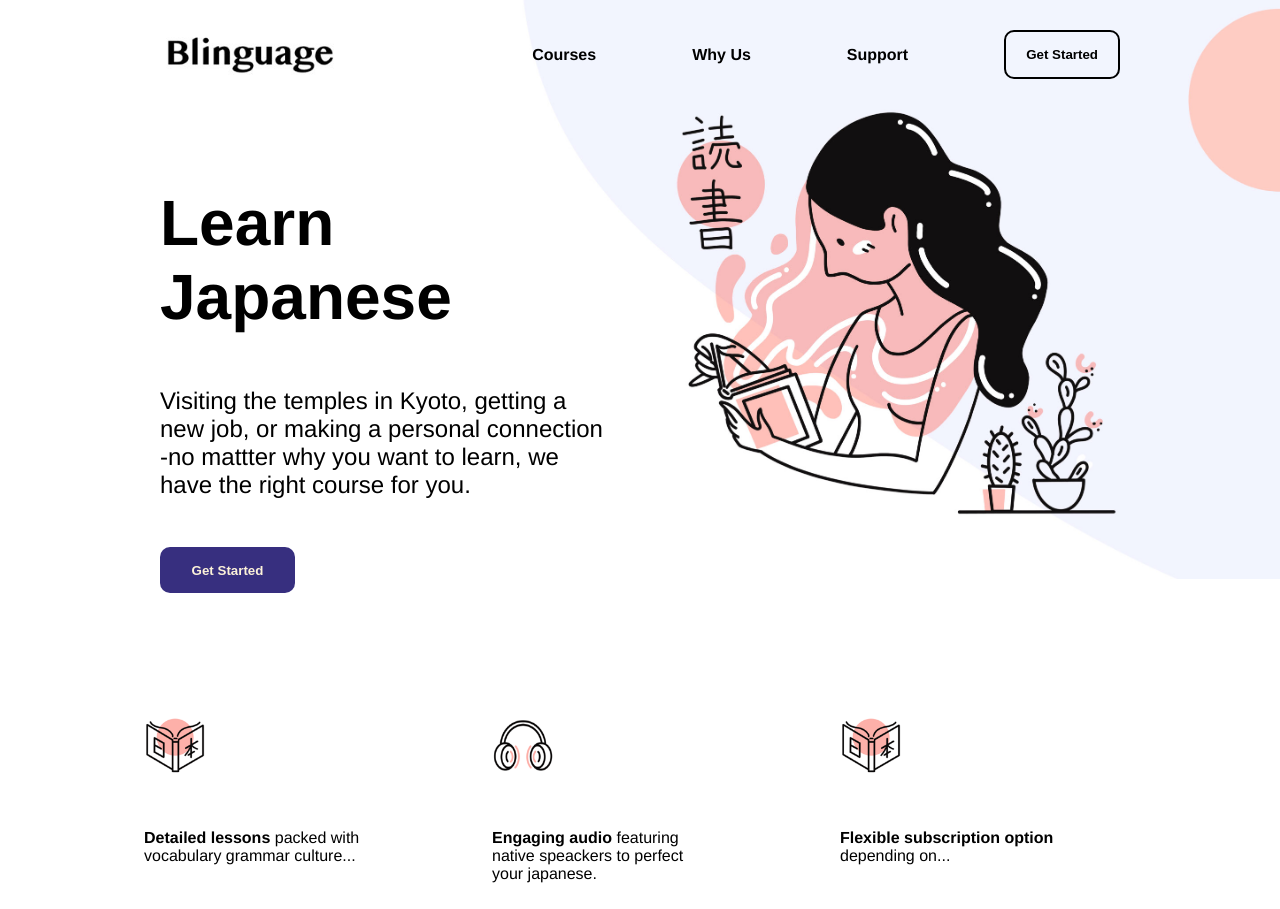
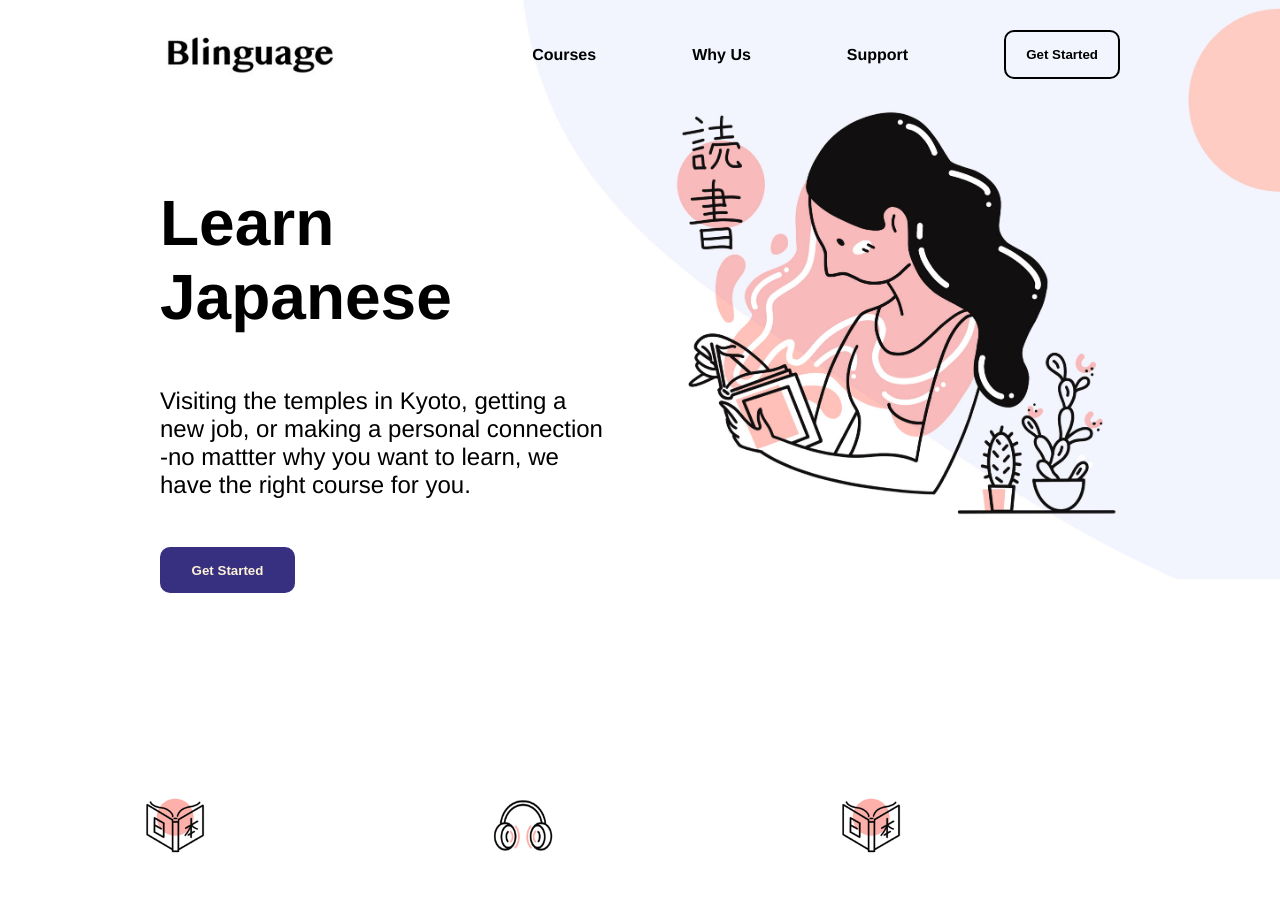
Before and after one commit to Pierre-LouisDeu/blinguage-landing-page, a Next.js app: page / in a window 1280 px wide. Shown: the top 909 px of the page. Built offline with nearby package versions, Linux system fonts and the light colour scheme.

Commit message:
fix: update style

```diff
--- a/styles/Home.module.scss
+++ b/styles/Home.module.scss
@@ -117,7 +117,7 @@
 
 .courses {
   display: flex;
-  margin: 10vh 0;
+  margin: 20vh 0;
   padding: 0 10vh;
 }
 
```
